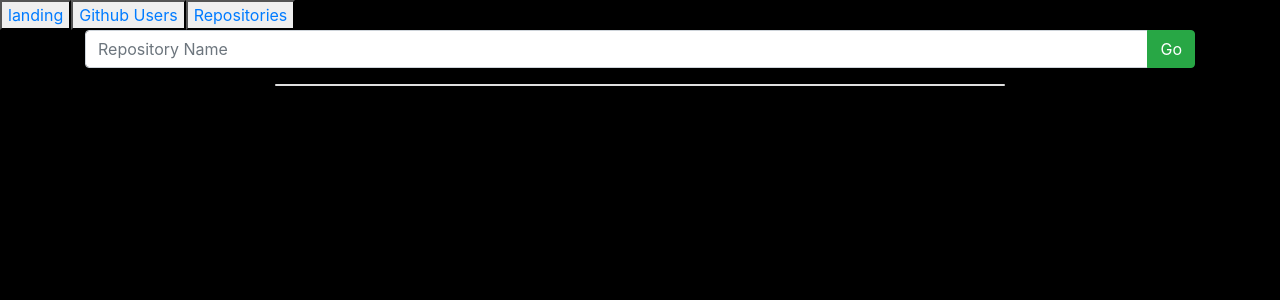
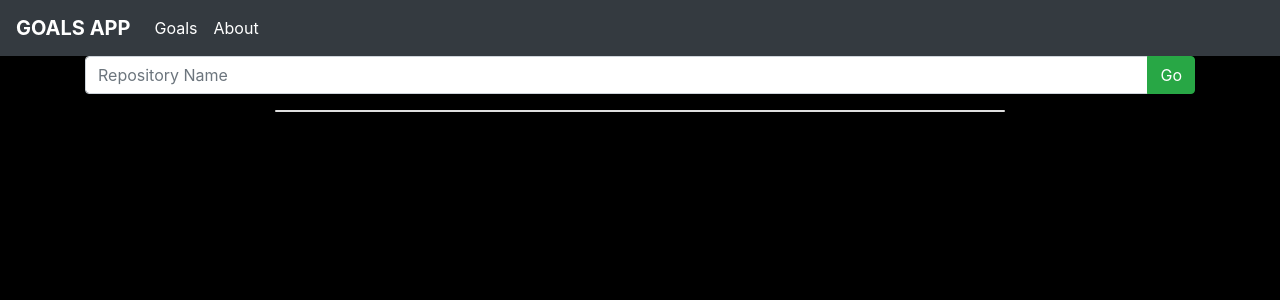
Before and after one commit to Vincent-kipngeno/Git-Explore, an Angular app: page /repos in a window 1280 px wide. Shown: the top 300 px of the page. Built offline with nearby package versions, Linux system fonts and the light colour scheme; no server answers.

Commit message:
add tag app-navbar to app-component.html to display navbar, create navbar component and time-ago pipe

```diff
--- a/angular.json
+++ b/angular.json
@@ -88,7 +88,7 @@
               "src/assets"
             ],
             "styles": [
-              "src/styles.css"
+              "src/styles.css",
             ],
             "scripts": []
           }
--- a/src/app/app.component.html
+++ b/src/app/app.component.html
@@ -1,4 +1,2 @@
-<button type="button" name="button"><a routerLink="/landing">landing</a></button>
-<button type="button" name="button"><a routerLink="/users">Github Users</a></button>
-<button type="button" name="button"><a routerLink="/repos">Repositories</a></button>
+<app-navbar></app-navbar>
 <router-outlet></router-outlet>
--- a/src/app/app.module.ts
+++ b/src/app/app.module.ts
@@ -9,6 +9,8 @@
 import { GithubUsersComponent } from './github-users/github-users.component';
 import { GithubUsersReposComponent } from './github-users-repos/github-users-repos.component';
 import { RepositoriesComponent } from './repositories/repositories.component';
+import { NavbarComponent } from './navbar/navbar.component';
+import { TimeAgoPipe } from './time-ago.pipe';
 
 @NgModule({
   declarations: [
@@ -16,7 +18,9 @@
     LandingPageComponent,
     GithubUsersComponent,
     GithubUsersReposComponent,
-    RepositoriesComponent
+    RepositoriesComponent,
+    NavbarComponent,
+    TimeAgoPipe
   ],
   imports: [
     BrowserModule,
--- /dev/null
+++ b/src/app/navbar/navbar.component.html
@@ -0,0 +1,12 @@
+<nav class="navbar navbar-expand-lg navbar-dark bg-dark">
+  <a class="navbar-brand" routerLink="landing"><b>GOALS APP</b></a>
+  <button class="navbar-toggler" type="button" data-toggle="collapse" data-target="#navbarNavAltMarkup" aria-controls="navbarNavAltMarkup" aria-expanded="false" aria-label="Toggle navigation">
+    <span class="navbar-toggler-icon"></span>
+  </button>
+  <div class="collapse navbar-collapse" id="navbarNavAltMarkup">
+    <div class="navbar-nav">
+      <a class="nav-item nav-link active" routerLink="users" routerLinkActive='active'>Goals<span class="sr-only">(current)</span></a>
+      <a class="nav-item nav-link" routerLink="repos" routerLinkActive='active'>About</a>
+    </div>
+  </div>
+</nav>
--- /dev/null
+++ b/src/app/navbar/navbar.component.ts
@@ -0,0 +1,15 @@
+import { Component, OnInit } from '@angular/core';
+
+@Component({
+  selector: 'app-navbar',
+  templateUrl: './navbar.component.html',
+  styleUrls: ['./navbar.component.css']
+})
+export class NavbarComponent implements OnInit {
+
+  constructor() { }
+
+  ngOnInit(): void {
+  }
+
+}
--- /dev/null
+++ b/src/app/time-ago.pipe.ts
@@ -0,0 +1,12 @@
+import { Pipe, PipeTransform } from '@angular/core';
+
+@Pipe({
+  name: 'timeAgo'
+})
+export class TimeAgoPipe implements PipeTransform {
+
+  transform(value: unknown, ...args: unknown[]): unknown {
+    return null;
+  }
+
+}
--- a/src/environments/environment.prod.ts
+++ b/src/environments/environment.prod.ts
@@ -1,3 +1,4 @@
 export const environment = {
-  production: true
+  production: true,
+  apiKey: "85587e4d58e56bc92d46526d6c53161828bc96cc"
 };
--- a/src/environments/environment.ts
+++ b/src/environments/environment.ts
@@ -3,7 +3,7 @@
 // The list of file replacements can be found in `angular.json`.
 
 export const environment = {
-  production: false,
+  production: true,
   apiKey: "85587e4d58e56bc92d46526d6c53161828bc96cc"
 };
 
```
Also changed, not shown: src/app/navbar/navbar.component.css (added), 2 other files (tests, documents, lock files or other folders).
